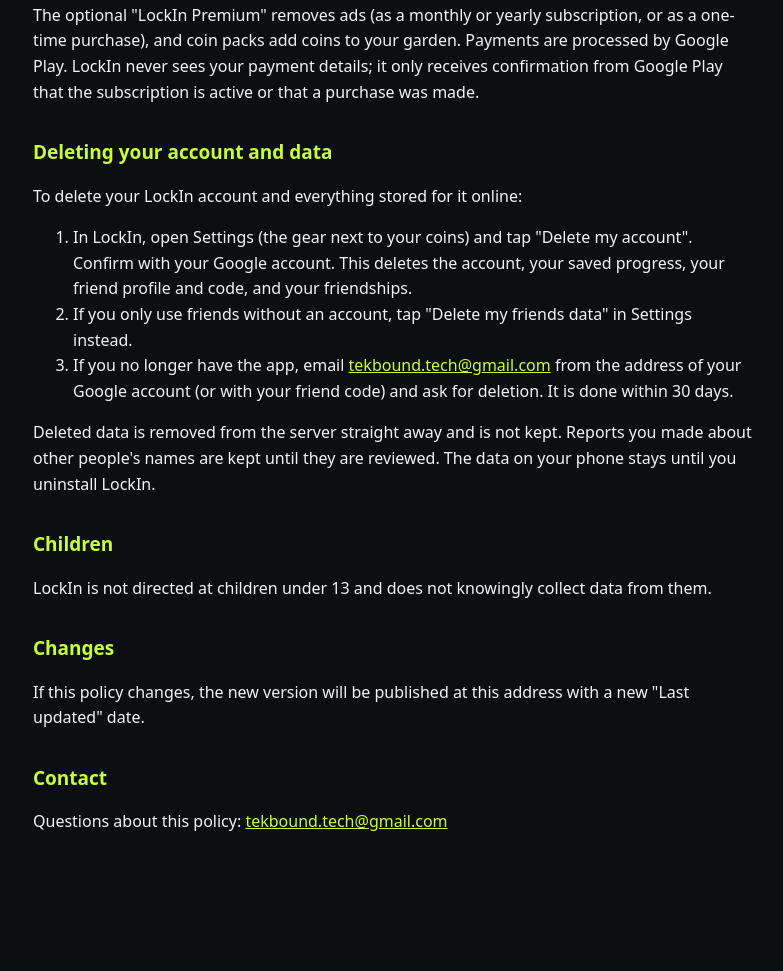
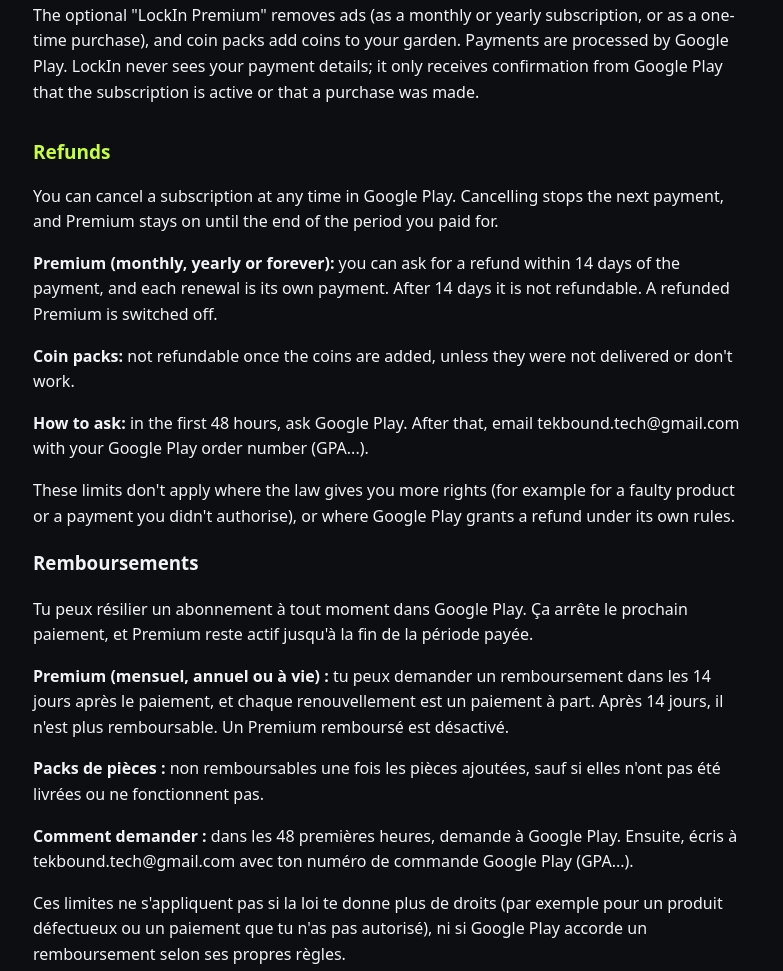
Before and after one commit to youssefchakala/lockin-privacy, a plain HTML site: page index.html in a window 1280 px wide. Shown: the part 2649-3620 px from the top of the page, without its empty margins (247-1030 px from the left). Before the commit the page ends 3564 px from the top, so only its background shows below. Drawn offline with Linux system fonts and the light colour scheme.

Commit message:
Privacy policy: refunds (14 days for Premium, coin packs non-refundable)
Co-Authored-By: Claude Opus 5.5 <noreply@anthropic.com>

```diff
--- a/index.html
+++ b/index.html
@@ -55,6 +55,22 @@
 <h2>Purchases</h2>
 <p>The optional "LockIn Premium" removes ads (as a monthly or yearly subscription, or as a one-time purchase), and coin packs add coins to your garden. Payments are processed by Google Play. LockIn never sees your payment details; it only receives confirmation from Google Play that the subscription is active or that a purchase was made.</p>
 
+<h2 id="refunds">Refunds</h2>
+<p>You can cancel a subscription at any time in Google Play. Cancelling stops the next payment, and Premium stays on until the end of the period you paid for.</p>
+<p><strong>Premium (monthly, yearly or forever):</strong> you can ask for a refund within 14 days of the payment, and each renewal is its own payment. After 14 days it is not refundable. A refunded Premium is switched off.</p>
+<p><strong>Coin packs:</strong> not refundable once the coins are added, unless they were not delivered or don't work.</p>
+<p><strong>How to ask:</strong> in the first 48 hours, ask Google Play. After that, email tekbound.tech@gmail.com with your Google Play order number (GPA...).</p>
+<p>These limits don't apply where the law gives you more rights (for example for a faulty product or a payment you didn't authorise), or where Google Play grants a refund under its own rules.</p>
+
+<h3 lang="fr">Remboursements</h3>
+<div lang="fr">
+<p>Tu peux résilier un abonnement à tout moment dans Google Play. Ça arrête le prochain paiement, et Premium reste actif jusqu'à la fin de la période payée.</p>
+<p><strong>Premium (mensuel, annuel ou à vie) :</strong> tu peux demander un remboursement dans les 14 jours après le paiement, et chaque renouvellement est un paiement à part. Après 14 jours, il n'est plus remboursable. Un Premium remboursé est désactivé.</p>
+<p><strong>Packs de pièces :</strong> non remboursables une fois les pièces ajoutées, sauf si elles n'ont pas été livrées ou ne fonctionnent pas.</p>
+<p><strong>Comment demander :</strong> dans les 48 premières heures, demande à Google Play. Ensuite, écris à tekbound.tech@gmail.com avec ton numéro de commande Google Play (GPA...).</p>
+<p>Ces limites ne s'appliquent pas si la loi te donne plus de droits (par exemple pour un produit défectueux ou un paiement que tu n'as pas autorisé), ni si Google Play accorde un remboursement selon ses propres règles.</p>
+</div>
+
 <h2 id="delete">Deleting your account and data</h2>
 <p>To delete your LockIn account and everything stored for it online:</p>
 <ol>
```
